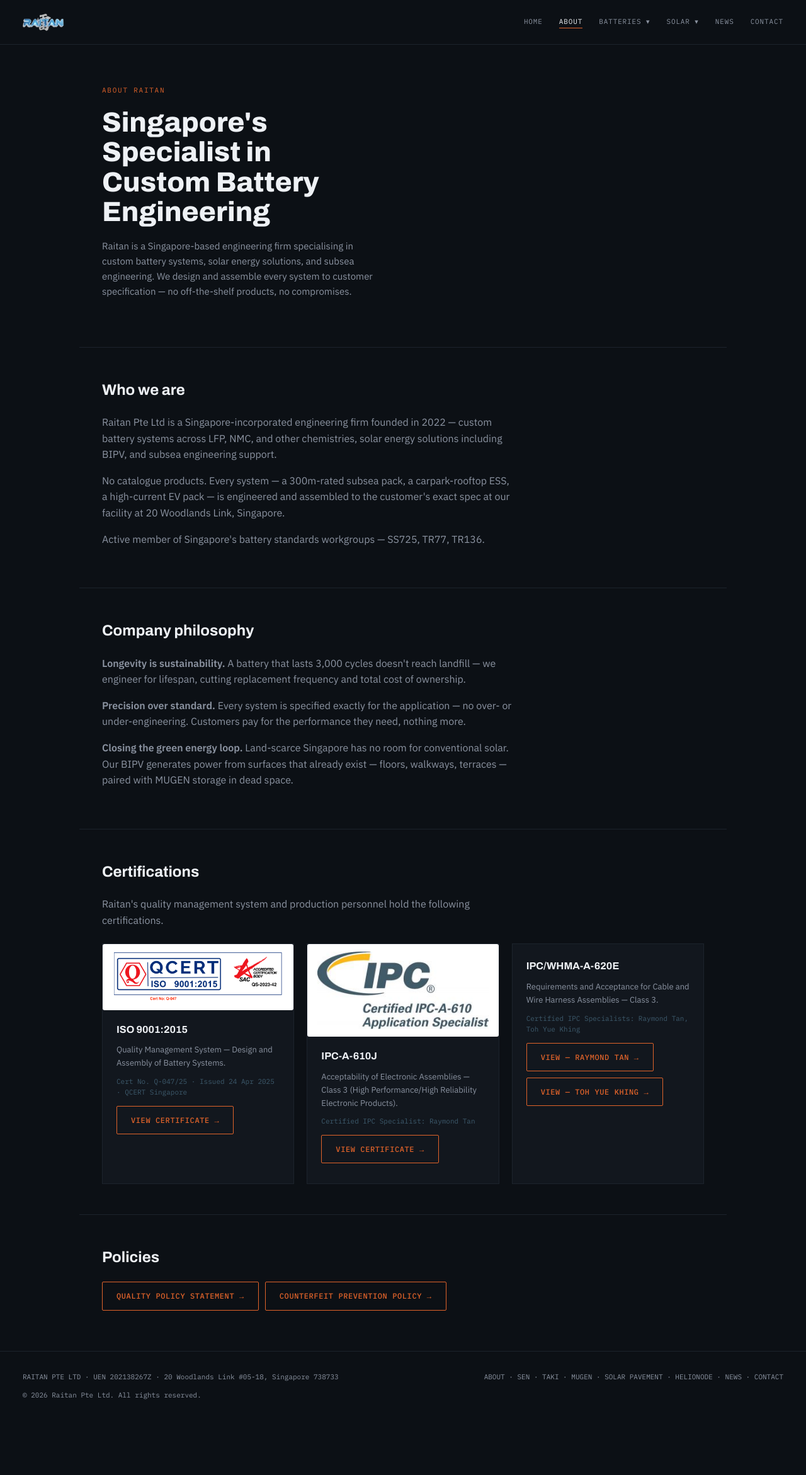
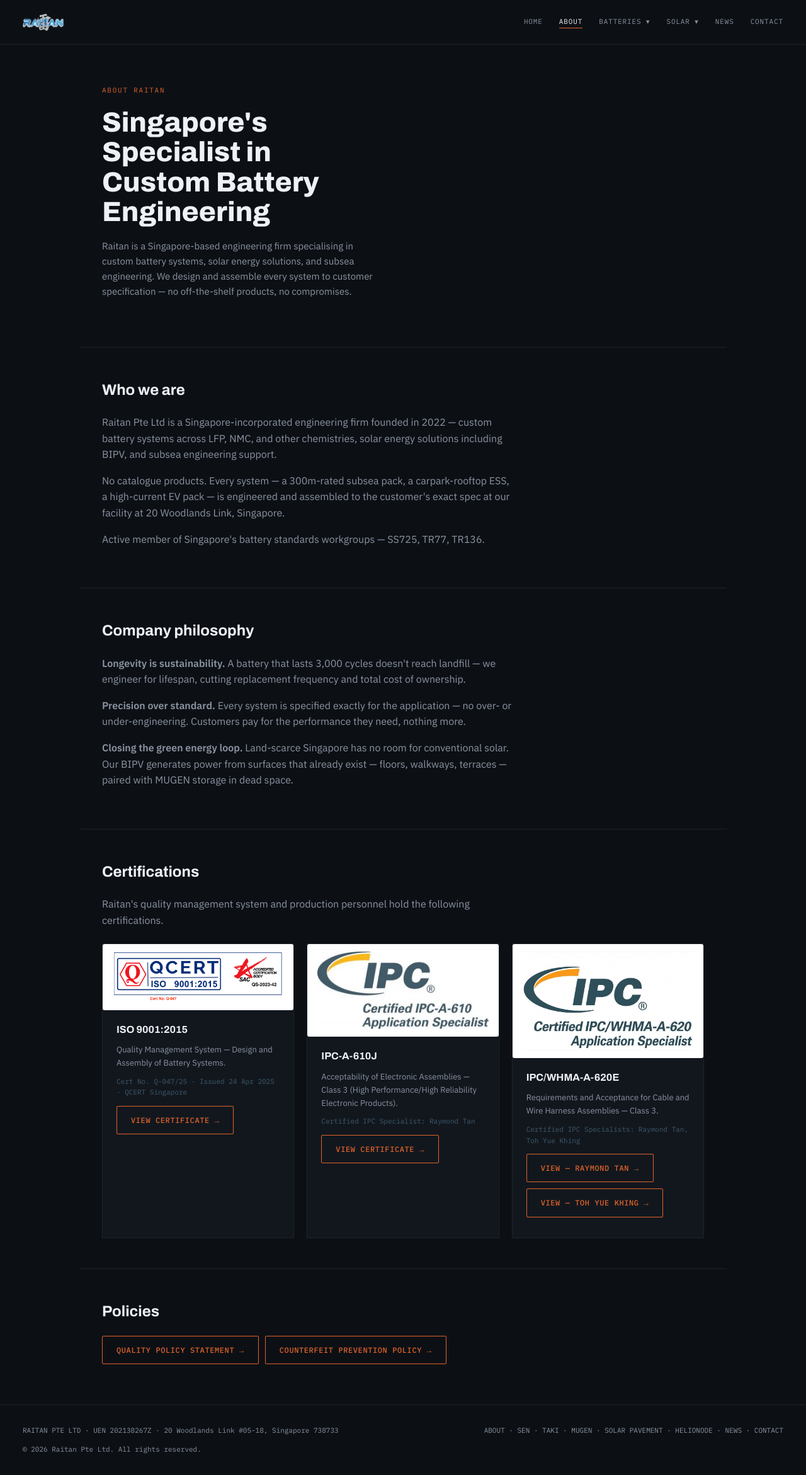
Before and after one commit to RAITAN-CO/Raitan-co.github.io, a Jekyll site: the page built from about.html, in a window 1280 px wide. Shown: the whole page at 63% size. Built offline with Jekyll 4.4.1, drawn with Linux system fonts in a browser that asks for light colours; before the commit the page ends 2257 px from its top, so only the background shows below that.

Commit message:
Add IPC/WHMA-A-620 certification badge

```diff
--- a/about.html
+++ b/about.html
@@ -42,6 +42,7 @@
       <p><a href="{{ '/assets/certifications/IPC-A-610J-Raymond-Tan.pdf' | relative_url }}" class="btn btn-outline" style="margin-top:12px;">VIEW CERTIFICATE &rarr;</a></p>
     </div>
     <div class="cert-card">
+      <div class="cert-logo"><img src="{{ '/assets/images/ipc-a-620-logo.jpg' | relative_url }}" alt="Certified IPC/WHMA-A-620 Application Specialist logo"></div>
       <h3>IPC/WHMA-A-620E</h3>
       <p>Requirements and Acceptance for Cable and Wire Harness Assemblies — Class 3.</p>
       <div class="holder">Certified IPC Specialists: Raymond Tan, Toh Yue Khing</div>
```
Also changed, not shown: assets/images/ipc-a-620-logo.jpg (added).
